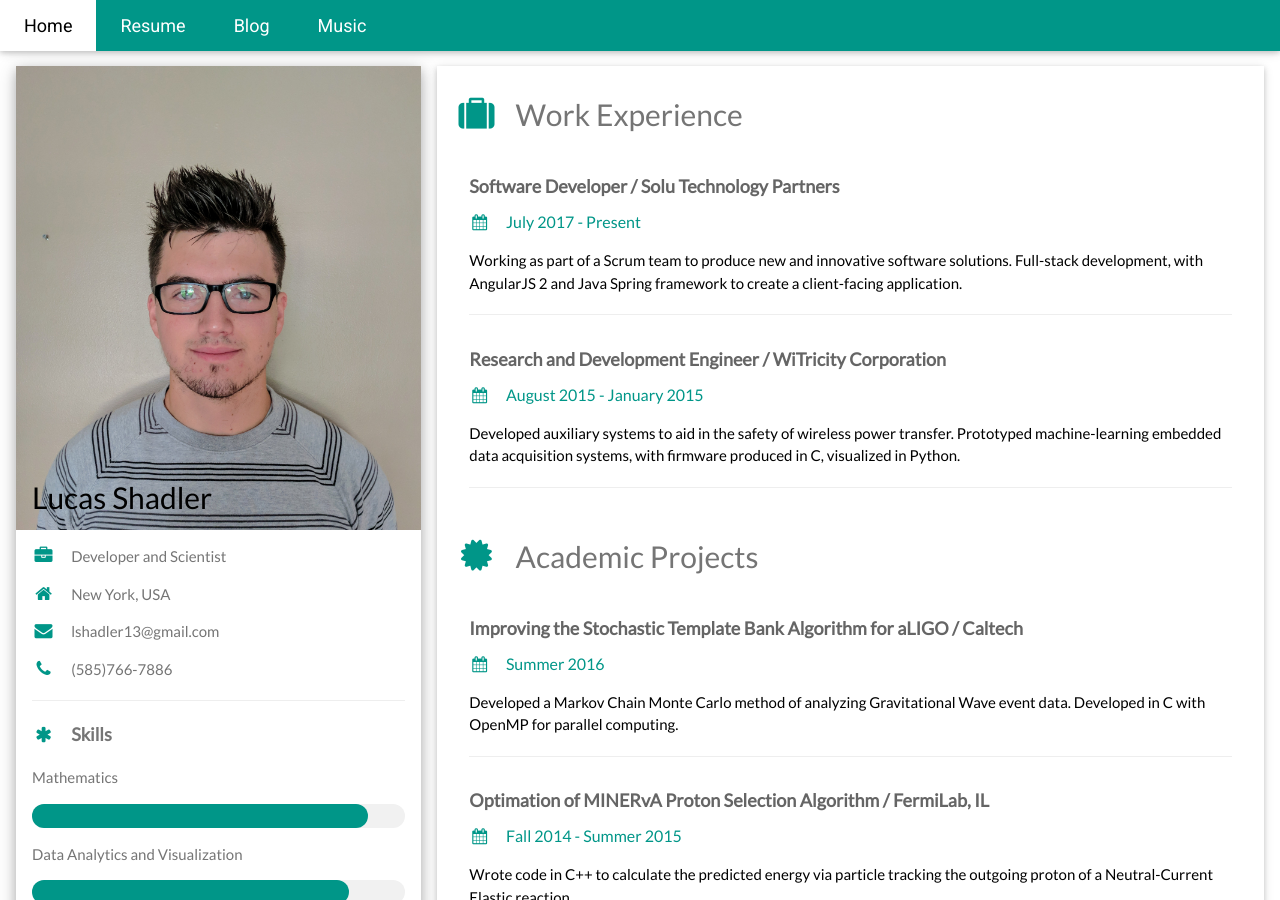
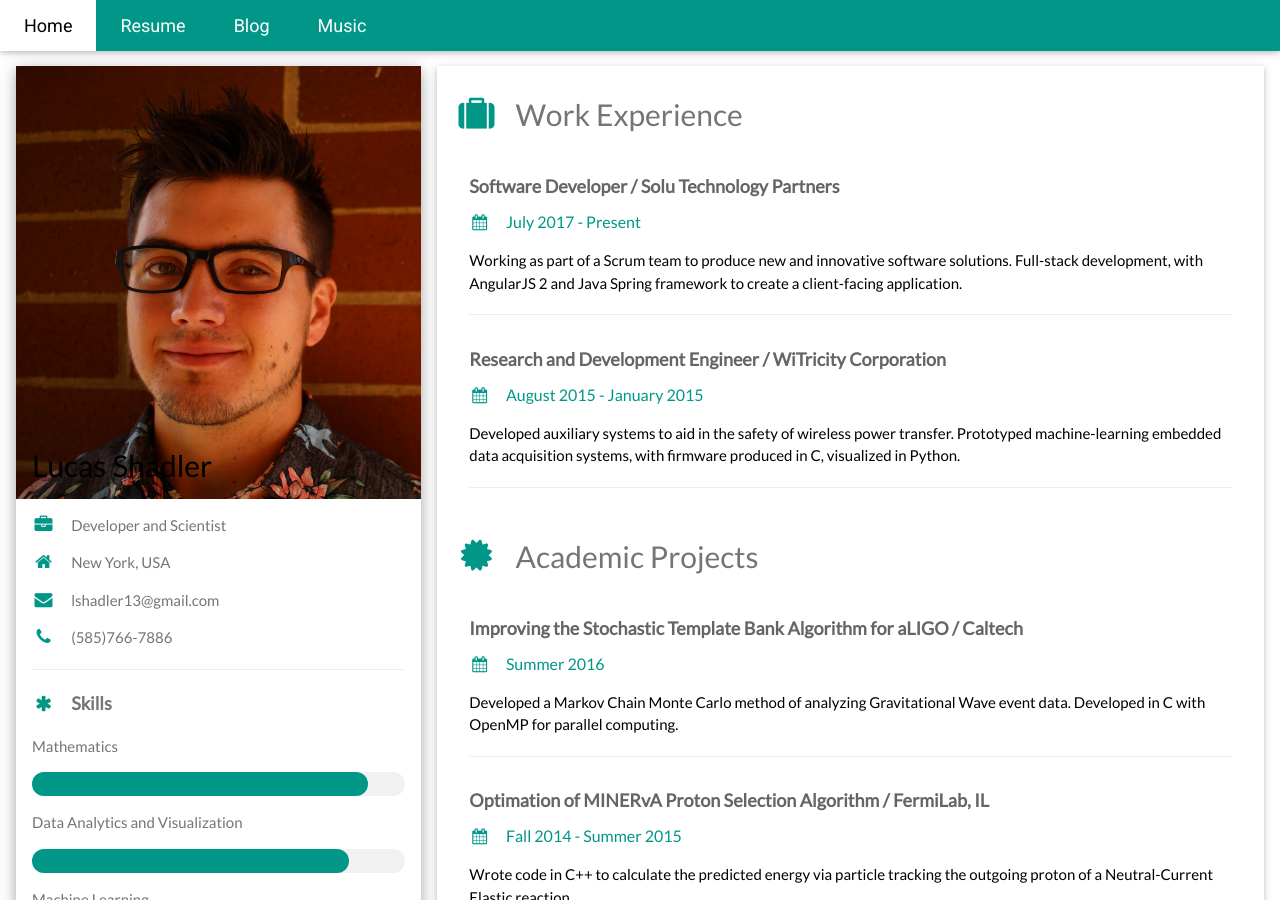
Before and after one commit to sumwatshade/sumwatshade.github.io, a Jekyll site: the page built from resume.html, in a window 1280 px wide and 900 px high. Built offline with Jekyll 4.4.1, drawn with Linux system fonts in a browser that asks for light colours.

Commit message:
Change the picture

```diff
--- a/blog.html
+++ b/blog.html
@@ -42,7 +42,7 @@ and is wrapped around the whole page content, except for the footer in this exam
 <div class="w3-col l4">
   <!-- About Card -->
   <div class="w3-card-2 w3-margin w3-margin-top">
-  <img src="assets/luke.jpg" alt="luke-portrait" style="width:100%">
+  <img src="assets/Luke_portrait_01.jpg" alt="luke-portrait" style="width:100%">
     <div class="w3-container w3-white">
       <h4><b>Lucas Shadler</b></h4>
       <p>Starting as a Physicist, I quickly discovered that my true love and passion
--- a/resume.html
+++ b/resume.html
@@ -15,7 +15,7 @@ title: Lucas Shadler | Resume
 
       <div class="w3-white w3-text-grey w3-card-4">
         <div class="w3-display-container">
-          <img src="assets/luke.jpg" style="width:100%" alt="Avatar">
+          <img src="assets/Luke_portrait_01.jpg" style="width:100%" alt="Avatar">
           <div class="w3-display-bottomleft w3-container w3-text-black">
             <h2>Lucas Shadler</h2>
           </div>
```
Also changed, not shown: assets/Luke_portrait_01.jpg (added), assets/Luke_portrait_02.jpg (added).
